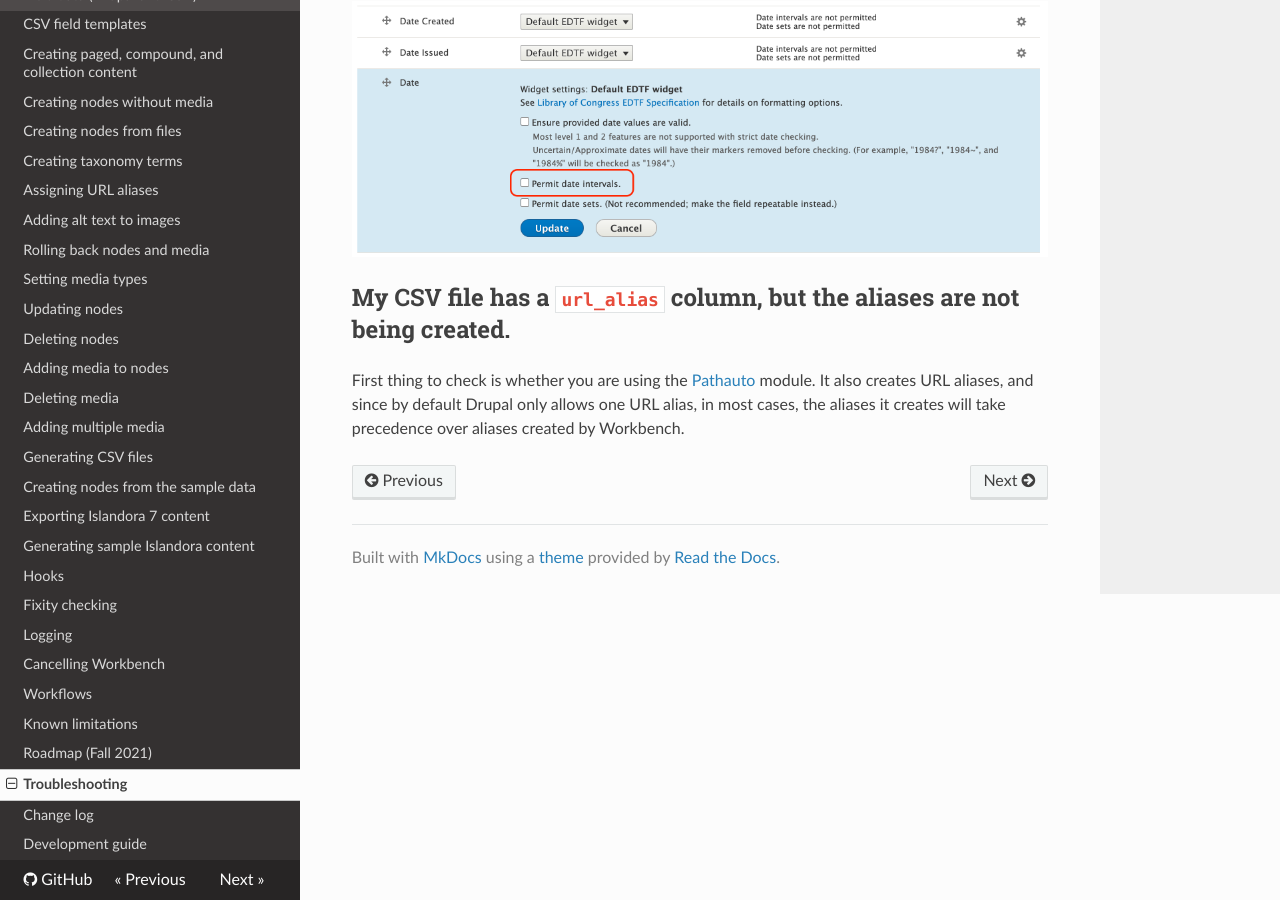
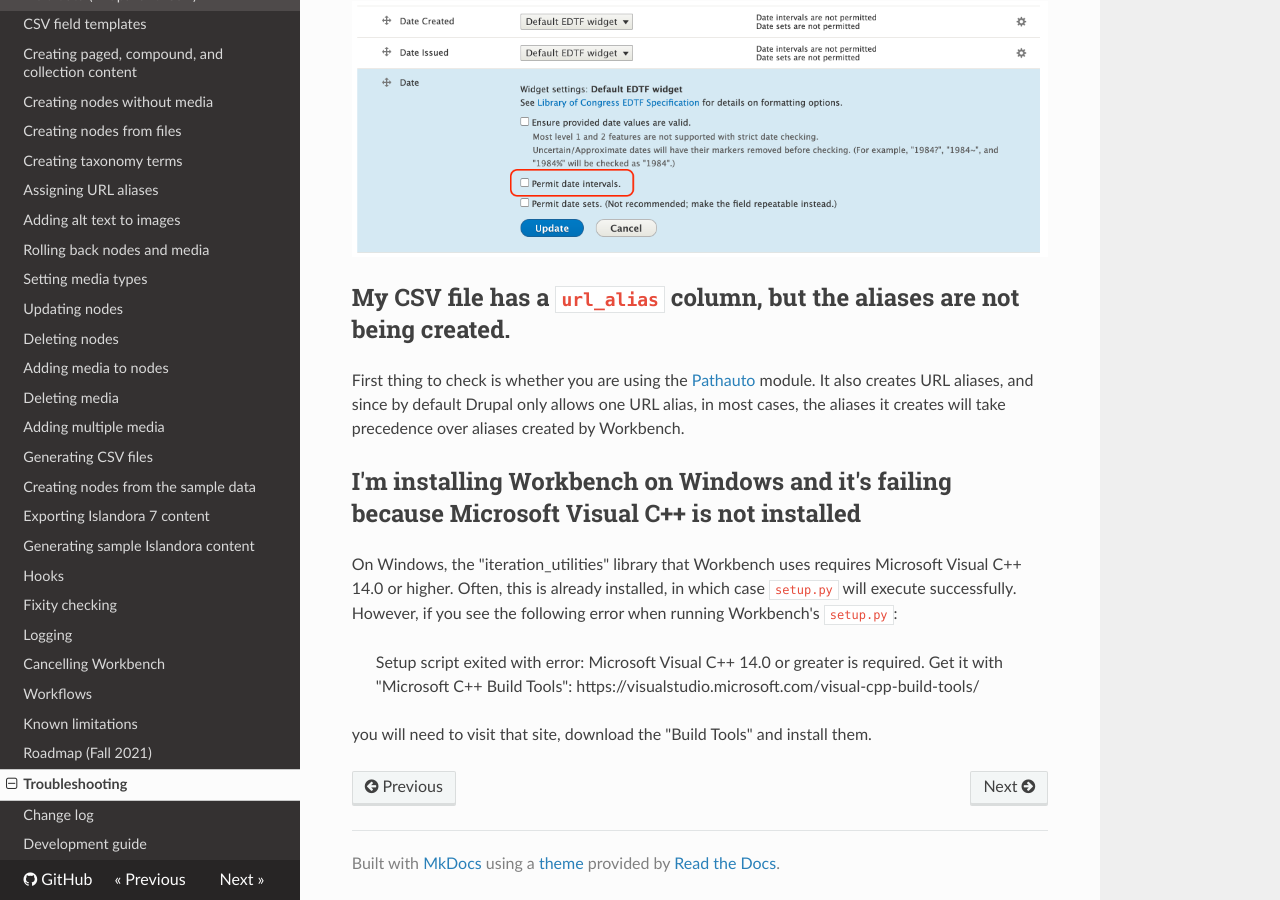
Before and after one commit to mjordan/islandora_workbench_docs, an MkDocs documentation site: the page built from docs/troubleshooting.md, in a window 1280 px wide and 900 px high, scrolled down 2768 px. Built offline with MkDocs 1.6.1, drawn with Linux system fonts in a browser that asks for light colours; nearby versions of some CDN libraries; old or Windows-style settings are respelled for this version of MkDocs.

Commit message:
Updated Troubleshooting page.

```diff
--- a/docs/troubleshooting.md
+++ b/docs/troubleshooting.md
@@ -66,3 +66,11 @@ Islandora can display EDTF interval values (e.g., `2004-06/2006-08`, `193X/196X`
 ## My CSV file has a `url_alias` column, but the aliases are not being created.
 
 First thing to check is whether you are using the [Pathauto](https://www.drupal.org/project/pathauto) module. It also creates URL aliases, and since by default Drupal only allows one URL alias, in most cases, the aliases it creates will take precedence over aliases created by Workbench.
+
+## I'm installing Workbench on Windows and it's failing because Microsoft Visual C++ is not installed
+
+On Windows, the "iteration_utilities" library that Workbench uses requires Microsoft Visual C++ 14.0 or higher. Often, this is already installed, in which case `setup.py` will execute successfully. However, if you see the following error when running Workbench's `setup.py`:
+
+> Setup script exited with error: Microsoft Visual C++ 14.0 or greater is required. Get it with "Microsoft C++ Build Tools": https://visualstudio.microsoft.com/visual-cpp-build-tools/
+
+you will need to visit that site, download the "Build Tools" and install them.
```
Also changed, not shown: docs/changelog.md (+2 -1 lines), docs/generating_csv_files.md (+1 -1 lines), site/index.html.
